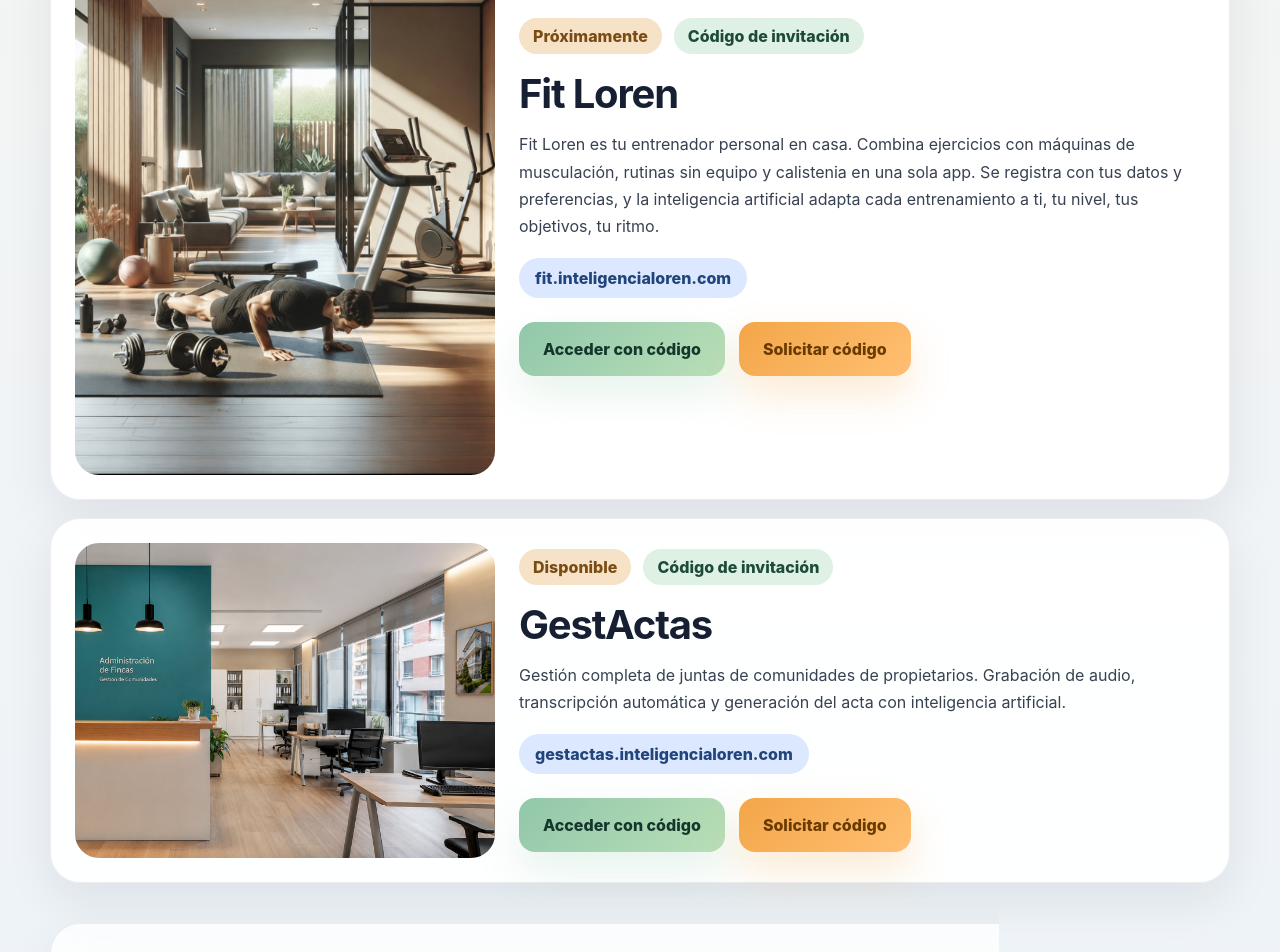
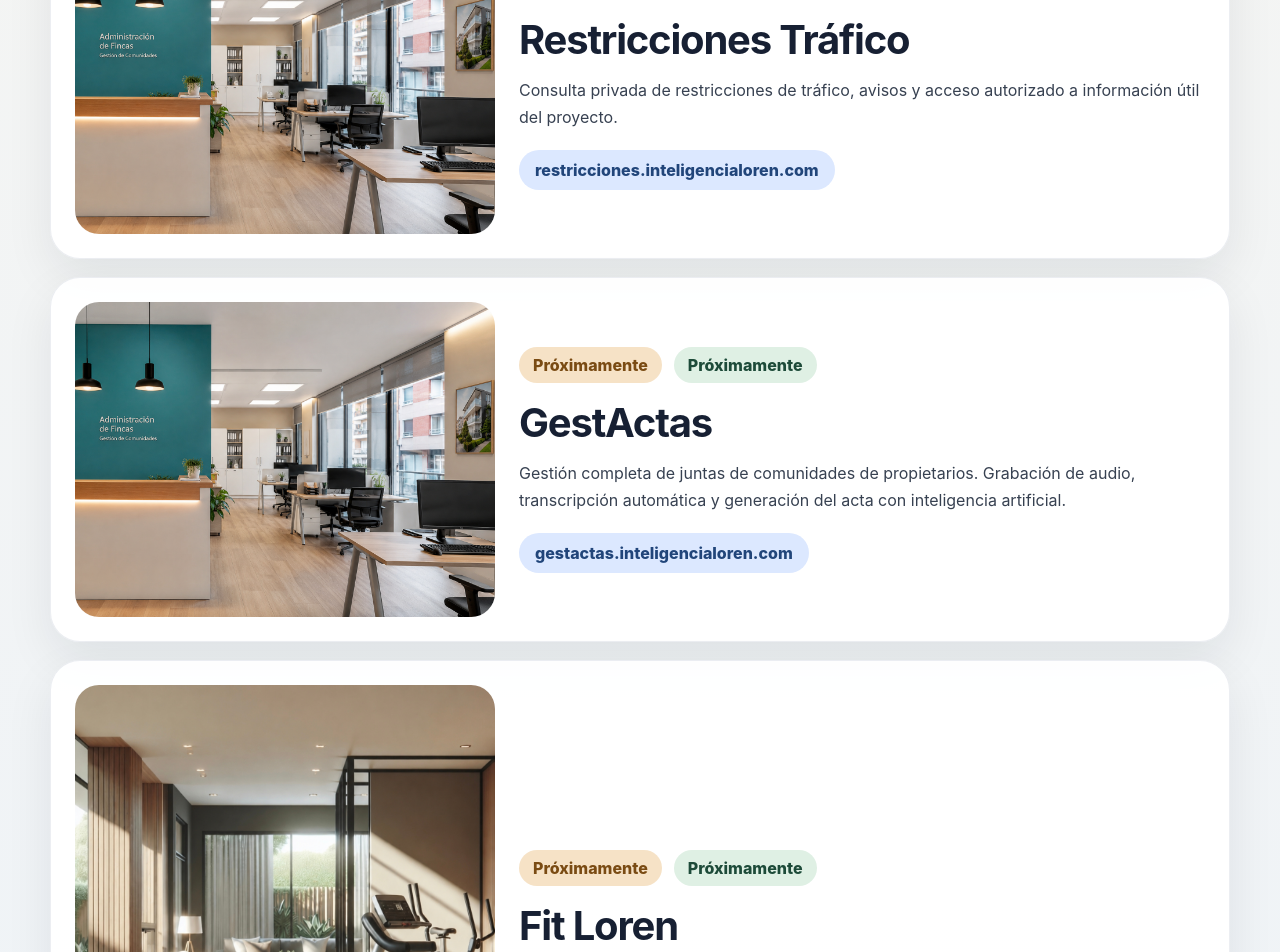
Before and after one commit to Loren2026/abierto-general, a React (Vite) app in the folder web/: page / in a window 1280 px wide. Shown: the part 1500-2452 px from the top of the page. Built offline with nearby package versions, Linux system fonts and the light colour scheme; no server answers.

Commit message:
feat(landing): show real projects as coming soon

```diff
--- a/web/src/public/HomePage.jsx
+++ b/web/src/public/HomePage.jsx
@@ -18,18 +18,18 @@ const initialForm = {
   privacyAccepted: false,
 }
 
-const publishedProjects = ['Fit Loren', 'fit-loren', 'GestActas', 'gestactas']
+const publishedProjects = ['Restricciones Tráfico', 'restricciones-trafico', 'GestActas', 'gestactas', 'Fit Loren', 'fit-loren']
 
 const featuredProjects = [
   {
-    slug: 'fit-loren',
-    name: 'Fit Loren',
+    slug: 'restricciones-trafico',
+    name: 'Restricciones Tráfico',
     description:
-      'Fit Loren es tu entrenador personal en casa. Combina ejercicios con máquinas de musculación, rutinas sin equipo y calistenia en una sola app. Se registra con tus datos y preferencias, y la inteligencia artificial adapta cada entrenamiento a ti, tu nivel, tus objetivos, tu ritmo.',
-    image: fitLorenHero,
+      'Consulta privada de restricciones de tráfico, avisos y acceso autorizado a información útil del proyecto.',
+    image: gestactasHero,
     badge: 'Próximamente',
-    accessLabel: 'Código de invitación',
-    visibleUrl: 'fit.inteligencialoren.com',
+    accessLabel: 'Próximamente',
+    visibleUrl: 'restricciones.inteligencialoren.com',
   },
   {
     slug: 'gestactas',
@@ -37,9 +37,19 @@ const featuredProjects = [
     description:
       'Gestión completa de juntas de comunidades de propietarios. Grabación de audio, transcripción automática y generación del acta con inteligencia artificial.',
     image: gestactasHero,
-    badge: 'Disponible',
-    accessLabel: 'Código de invitación',
+    badge: 'Próximamente',
+    accessLabel: 'Próximamente',
     visibleUrl: 'gestactas.inteligencialoren.com',
+  },
+  {
+    slug: 'fit-loren',
+    name: 'Fit Loren',
+    description:
+      'Fit Loren es tu entrenador personal en casa. Combina ejercicios con máquinas de musculación, rutinas sin equipo y calistenia en una sola app.',
+    image: fitLorenHero,
+    badge: 'Próximamente',
+    accessLabel: 'Próximamente',
+    visibleUrl: 'fit.inteligencialoren.com',
   },
 ]
 
@@ -462,14 +472,6 @@ export default function HomePage() {
                   <h3>{project.name}</h3>
                   <p>{project.description}</p>
                   <div className="project-card__url">{project.visibleUrl}</div>
-                  <div className="project-card__actions">
-                    <button className="cta-button cta-button--primary" type="button" onClick={() => openAccessModal(project)}>
-                      Acceder con código
-                    </button>
-                    <button className="cta-button cta-button--invite" type="button" onClick={() => openInvite(project)}>
-                      Solicitar código
-                    </button>
-                  </div>
                 </div>
               </article>
             ))}
```
